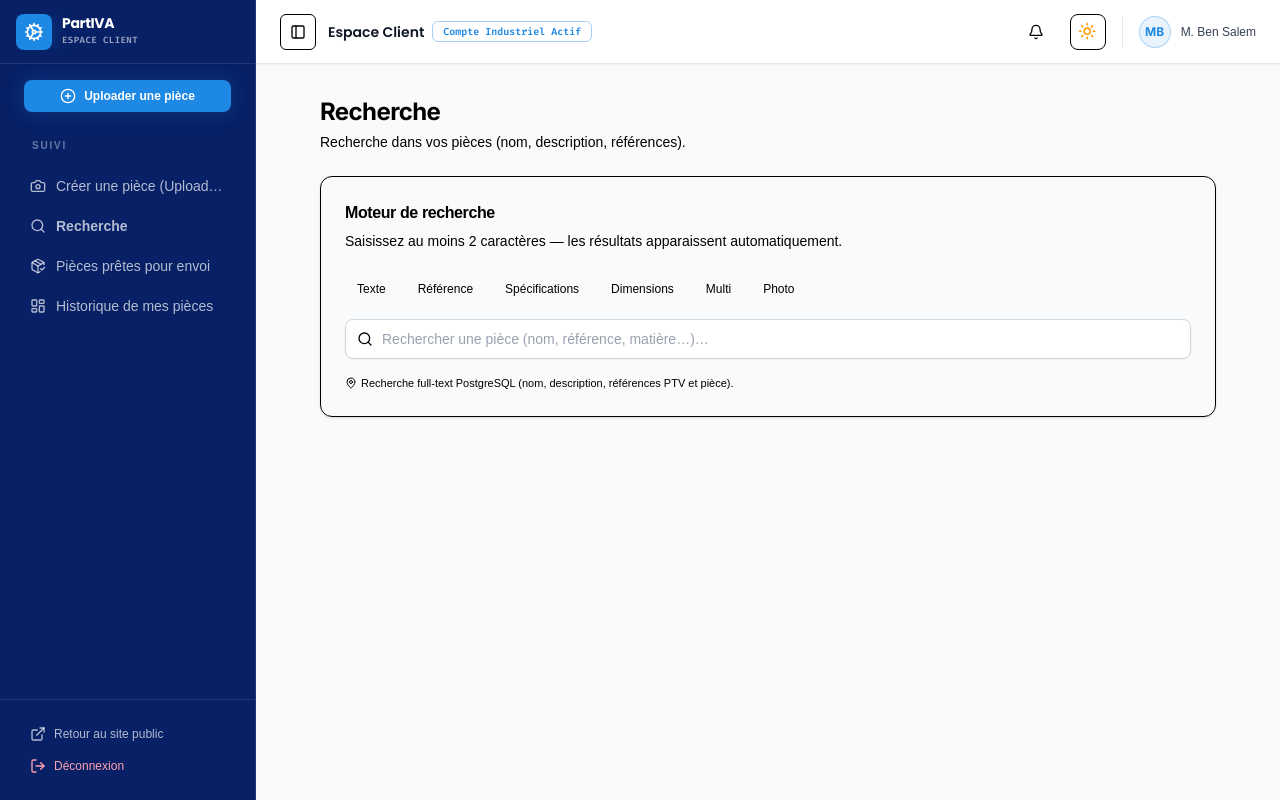
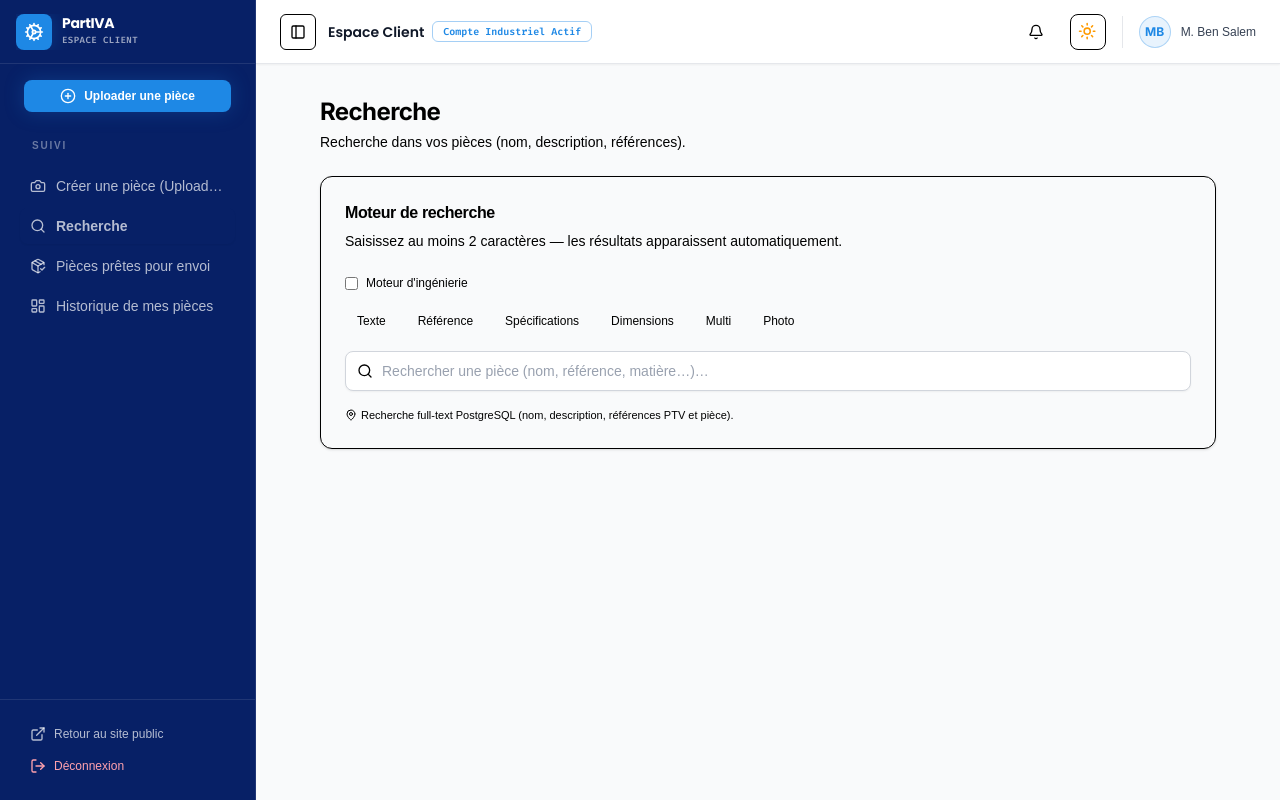
Before and after one commit to ahmedyoussef-b/PartIVA, a Next.js app: page /client/dashboard/recherche in a window 1280 px wide. Built offline with nearby package versions, Linux system fonts and the light colour scheme; a web font is replaced by a local one.

Commit message:
feat(E91-C): add engine toggle in SearchBar

```diff
--- a/src/components/search-bar.tsx
+++ b/src/components/search-bar.tsx
@@ -94,6 +94,7 @@ export function SearchBar() {
   const [facets, setFacets] = React.useState<FacetsResult | null>(null);
   const [facetsLoading, setFacetsLoading] = React.useState(false);
   const [total, setTotal] = React.useState(0);
+  const [engineMode, setEngineMode] = React.useState(false);
   const limit = 20;
 
   // E13-R1 — Sauvegarde de l'état de recherche (sessionStorage)
@@ -164,6 +165,7 @@ export function SearchBar() {
       if (filters.minScore) params.set('minScore', filters.minScore);
       if (sort !== 'relevance') params.set('sort', sort);
       if (offset > 0) params.set('offset', String(offset));
+    if (engineMode) params.set('engine', 'true');
     } else {
       params.set('q', query.trim());
     }
@@ -366,6 +368,14 @@ export function SearchBar() {
 
   return (
     <div className="space-y-4">
+      <label className="flex items-center gap-2 text-xs">
+        <input
+          type="checkbox"
+          checked={engineMode}
+          onChange={(e) => setEngineMode(e.target.checked)}
+        />
+        Moteur d&apos;ingénierie
+      </label>
       <div className="flex gap-2" role="tablist" aria-label="Mode de recherche">
         <button
           type="button"
```
Also changed, not shown: 2 other files (tests, documents, lock files or other folders).
